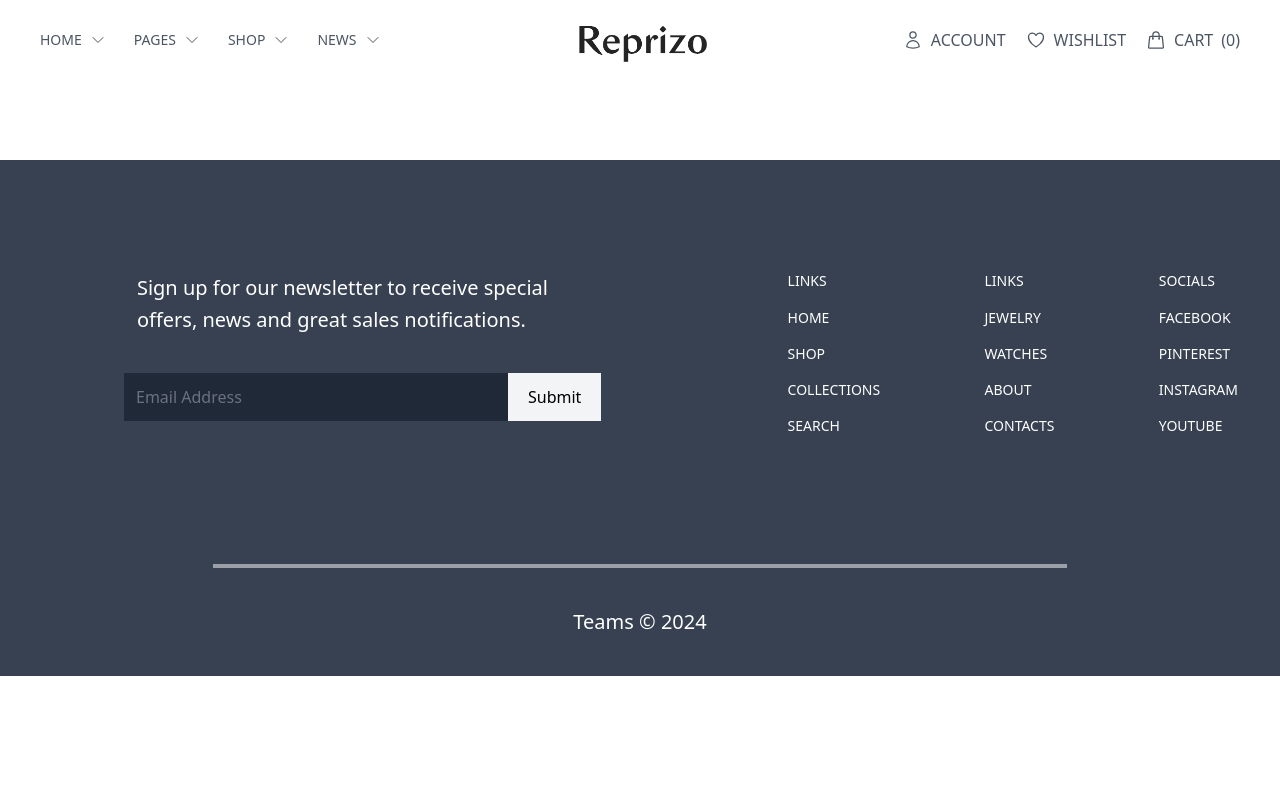
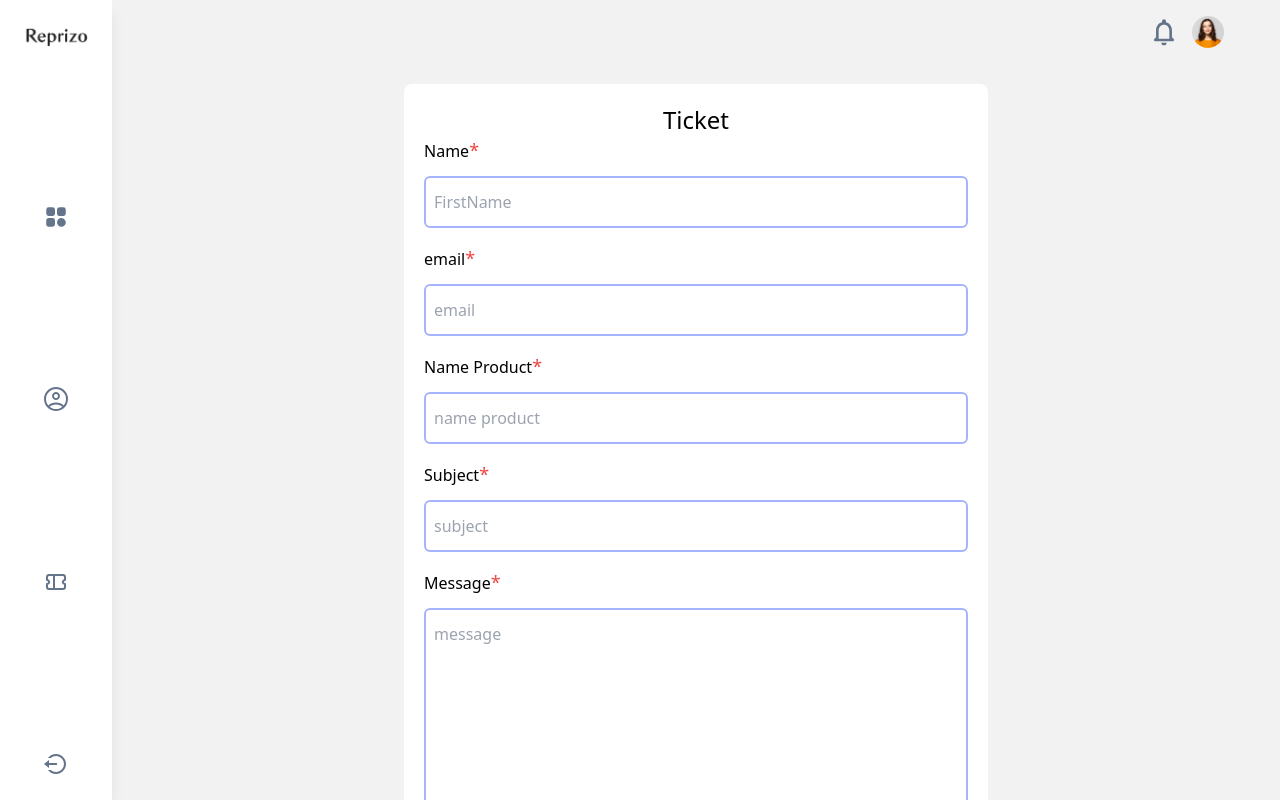
Before and after one commit to Ehsan-Fouladi/Atelier-Frontend, a Nuxt app: page /Panel/ticket in a window 1280 px wide. Shown: the top 800 px of the page. Built offline with nearby package versions, Linux system fonts and the light colour scheme.

Commit message:
added page ticket and design

```diff
--- /dev/null
+++ b/pages/Panel/ticket.vue
@@ -0,0 +1,40 @@
+<template>
+  <div class="bg-[#f2f2f2] md:ml-28">
+    <div class="flex flex-col justify-center items-center my-5 p-2 md:p-0">
+      <form method="post" class="w-full md:w-1/2 h-full bg-white rounded-lg p-5">
+        <div class="flex justify-center">
+          <span class="font-medium text-2xl">Ticket</span>
+        </div>
+        <div class="flex flex-col">
+          <label for="name" class="font-medium after:content-['*'] after:text-red-500 after:text-lg">Name</label>
+          <input type="text" name="name" placeholder="FirstName" class="mt-3 w-full px-2 py-3 rounded-md border-2 border-indigo-300 outline-none text-gray-800 focus:placeholder:text-black">
+        </div>
+        <div class="flex flex-col mt-4">
+          <label for="email" class="font-medium after:content-['*'] after:text-red-500 after:text-lg">email</label>
+          <input type="email" name="email" placeholder="email" class="mt-3 w-full px-2 py-3 rounded-md border-2 border-indigo-300 outline-none text-gray-800 focus:placeholder:text-black">
+        </div>
+        <div class="flex flex-col mt-4">
+          <label for="name product" class="font-medium after:content-['*'] after:text-red-500 after:text-lg">Name Product</label>
+          <input type="text" placeholder="name product" class="mt-3 w-full px-2 py-3 rounded-md border-2 border-indigo-300 outline-none text-gray-800 focus:placeholder:text-black">
+        </div>
+        <div class="flex flex-col mt-4">
+          <label for="subject" class="font-medium after:content-['*'] after:text-red-500 after:text-lg">Subject</label>
+          <input type="text" name="subject" placeholder="subject" class="mt-3 w-full px-2 py-3 rounded-md border-2 border-indigo-300 outline-none text-gray-800 focus:placeholder:text-black">
+        </div>
+        <div class="flex flex-col mt-4">
+          <label for="message" class="font-medium after:content-['*'] after:text-red-500 after:text-lg">Message</label>
+          <textarea name="message" cols="30" rows="10" placeholder="message" class="mt-3 w-full px-2 py-3 rounded-md border-2 border-indigo-300 outline-none text-gray-800 focus:placeholder:text-black"></textarea>
+        </div>
+        <div class="mt-7">
+          <button class="px-10 py-2 bg-green-500 rounded-xl hover:-translate-y-2 transition-all duration-700 hover:bg-transparent border border-green-500 text-white hover:text-black font-medium">Submit</button>
+        </div>
+      </form>
+    </div>
+  </div>
+</template>
+
+<script setup>
+definePageMeta({
+    layout: 'panel',
+})
+</script>
```
